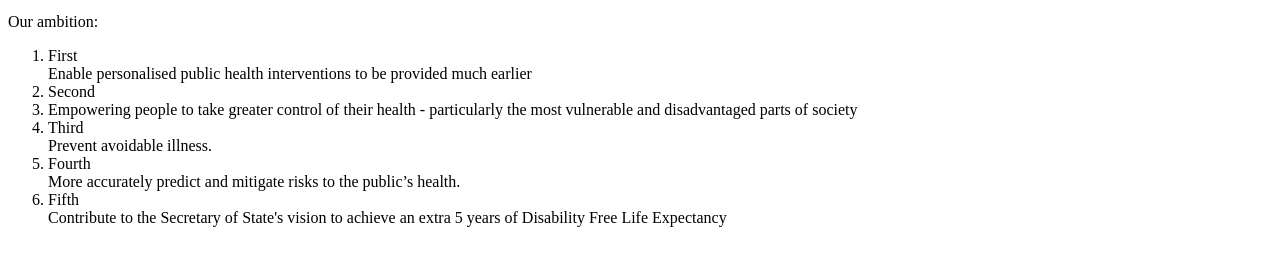
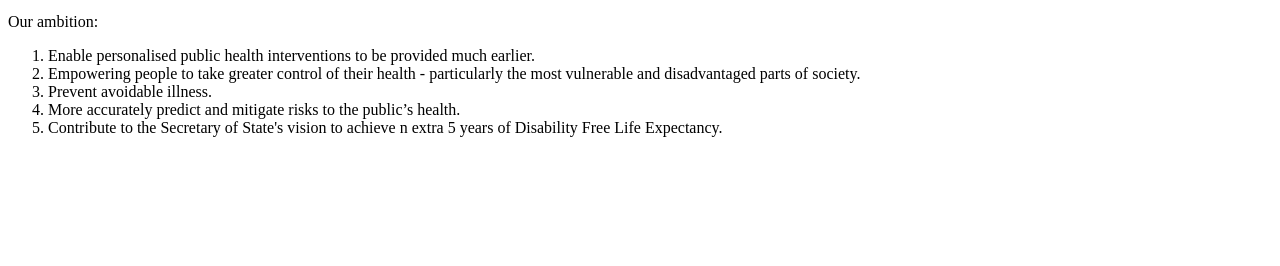
Before and after one commit to saraheryan/PredictivePrevention, a plain HTML site: page index.html in a window 1280 px wide. Shown: the part 256-522 px from the top of the page. Drawn offline with Linux system fonts and the light colour scheme.

Commit message:
Update index.html

```diff
--- a/index.html
+++ b/index.html
@@ -17,11 +17,11 @@
 
           <p> Our ambition: </p>
           <ol>
- <li>First</li> Enable personalised public health interventions to be provided much earlier
- <li>Second<li> Empowering people to take greater control of their health - particularly the most vulnerable and disadvantaged parts of society
- <li>Third</li> Prevent avoidable illness.
- <li>Fourth </li> More accurately predict and mitigate risks to the public’s health.
- <li>Fifth </li> Contribute to the Secretary of State's vision to achieve an extra 5 years of Disability Free Life Expectancy
+ <li>Enable personalised public health interventions to be provided much earlier.</li>
+ <li>Empowering people to take greater control of their health - particularly the most vulnerable and disadvantaged parts of society.</li>
+ <li>Prevent avoidable illness.</li>
+ <li>More accurately predict and mitigate risks to the public’s health.</li>
+ <li>Contribute to the Secretary of State's vision to achieve n extra 5 years of Disability Free Life Expectancy.</li>
 </ol>
      </body>
 <html>
```
